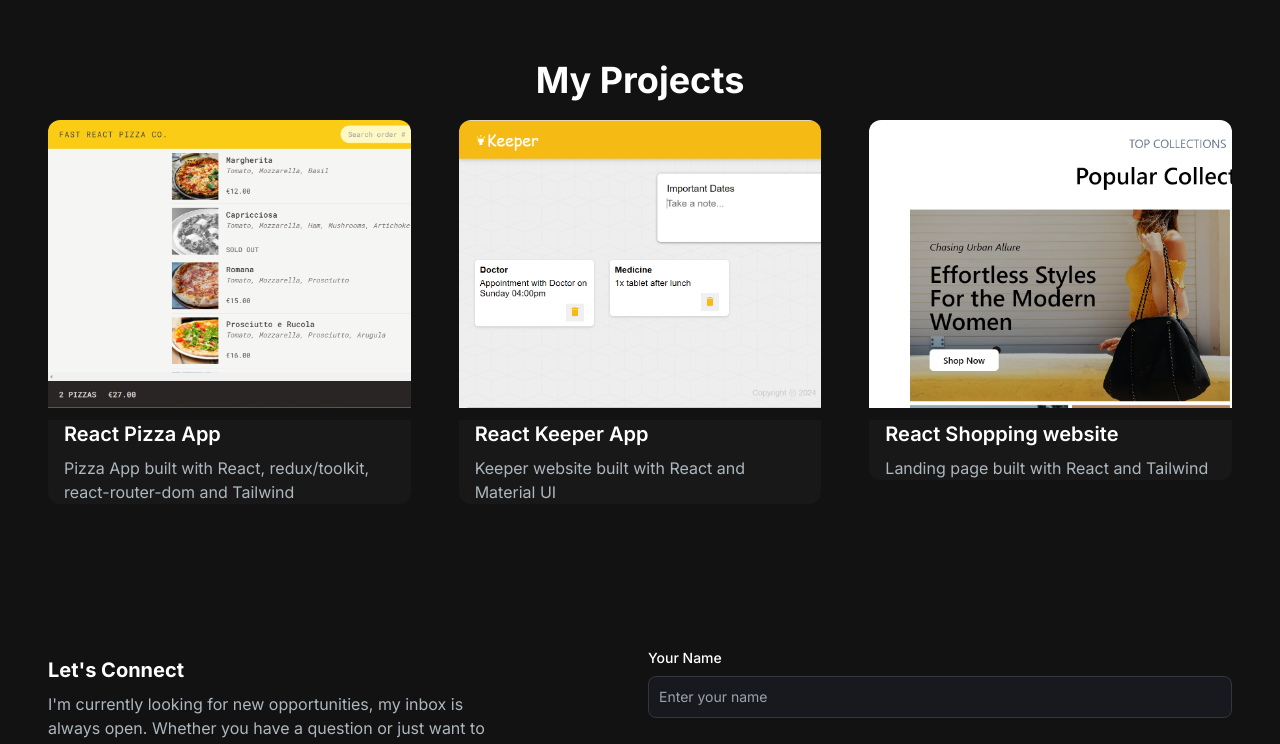
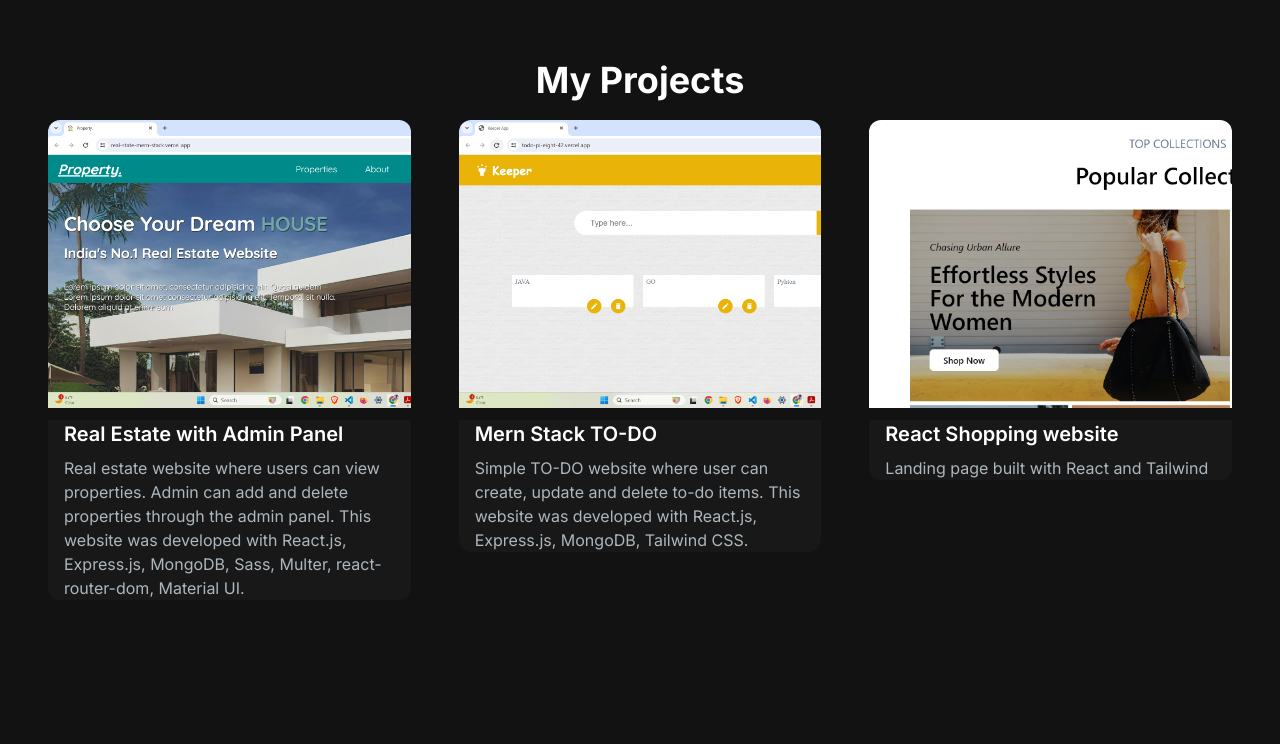
Before and after one commit to AfrozKhan23/Next.js-Portfolio, a Next.js app: page / in a window 1280 px wide. Shown: the part 1324-2068 px from the top of the page. Built offline with nearby package versions, Linux system fonts and the light colour scheme.

Commit message:
Updated Projects

```diff
--- a/src/app/components/ProjectsSection.jsx
+++ b/src/app/components/ProjectsSection.jsx
@@ -6,20 +6,21 @@ import { motion, useInView } from "framer-motion";
 const projectsData = [
   {
     id: 1,
-    title: "React Pizza App",
+    title: "Real Estate with Admin Panel",
     description:
-      "Pizza App built with React, redux/toolkit, react-router-dom and Tailwind",
+      "Real estate website where users can view properties. Admin can add and delete properties through the admin panel. This website was developed with  React.js, Express.js, MongoDB, Sass, Multer, react-router-dom, Material UI.",
     image: "/images/projects/1.png",
-    gitUrl: "https://github.com/AfrozKhan23/React-Pizza-App",
-    previewUrl: "https://pizza-app1-react.netlify.app/",
+    gitUrl: "https://github.com/AfrozKhan23/Real-State_MernStack",
+    previewUrl: "https://real-state-mern-stack.vercel.app/",
   },
   {
     id: 2,
-    title: "React Keeper App",
-    description: "Keeper website built with React and Material UI",
+    title: "Mern Stack TO-DO",
+    description:
+      "Simple TO-DO website where user can create, update and delete to-do items. This website was developed with React.js, Express.js, MongoDB, Tailwind CSS.",
     image: "/images/projects/2.png",
-    gitUrl: "https://github.com/AfrozKhan23/Keeper-App",
-    previewUrl: " https://keeper-app-7e580.web.app/",
+    gitUrl: "https://github.com/AfrozKhan23/TODO",
+    previewUrl: "https://todo-pi-eight-42.vercel.app/",
   },
   {
     id: 3,
```
Also changed, not shown: public/images/projects/1.png, public/images/projects/2.png.
